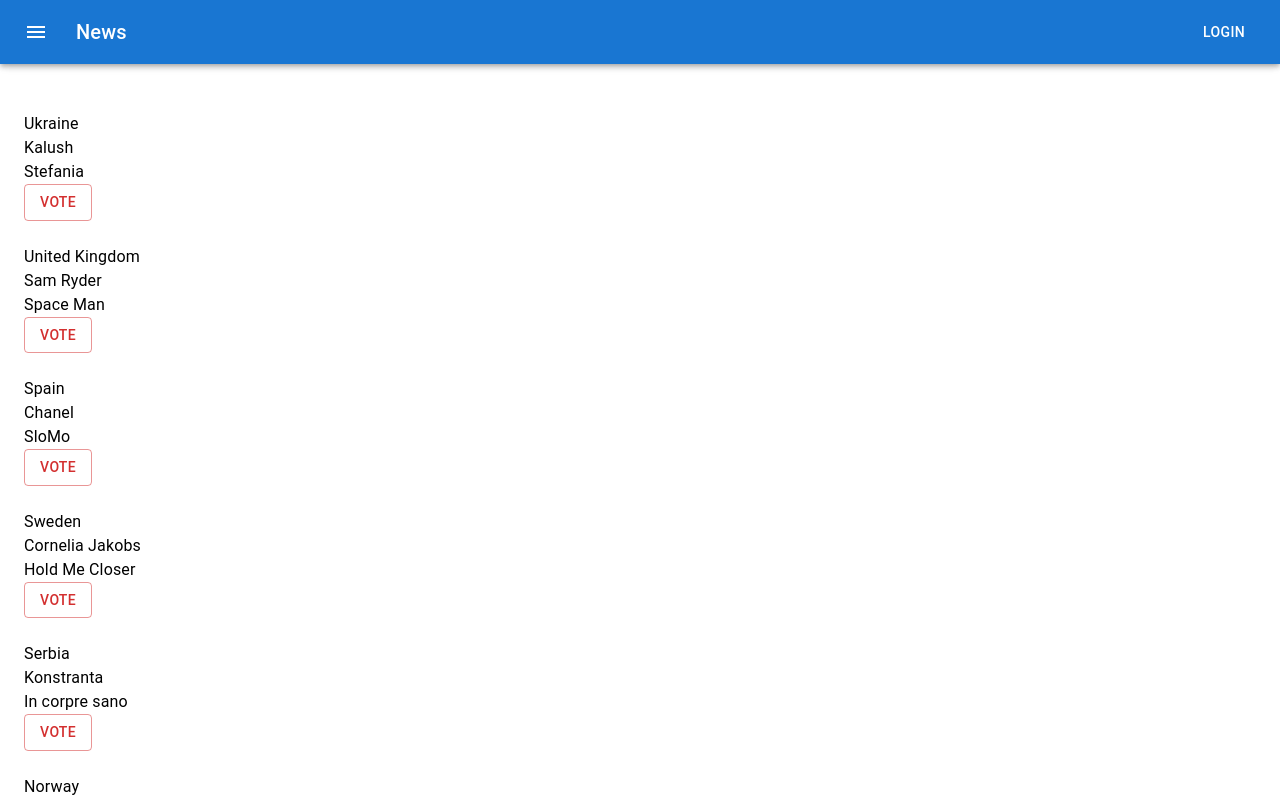
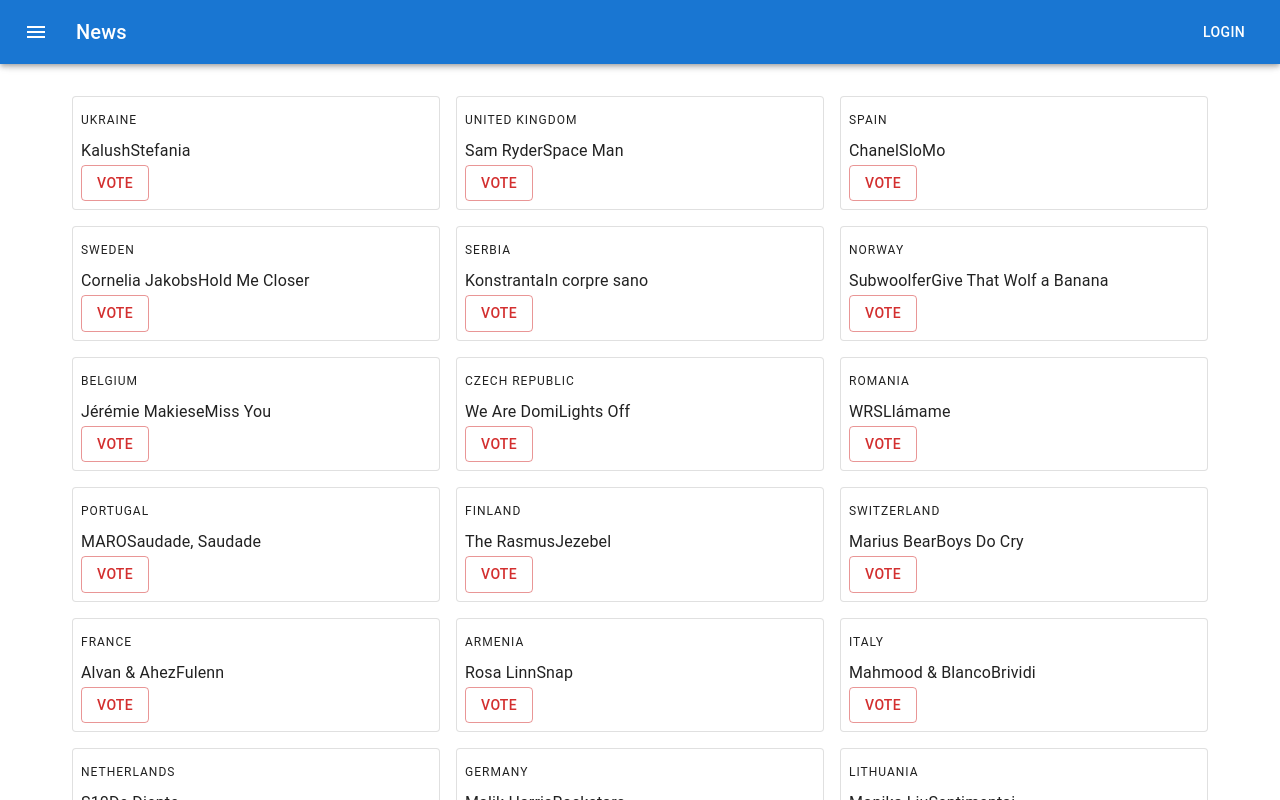
Before and after one commit to vilmis04/eurovision-watching-game-app, a React (Create React App) app: page / in a window 1280 px wide. Shown: the top 800 px of the page. Built offline with nearby package versions, Linux system fonts and the light colour scheme.

Commit message:
FEAT-listCountries | create country list

```diff
--- /dev/null
+++ b/src/components/CountryCard/CountryCard.styles.ts
@@ -0,0 +1,5 @@
+import { Theme } from "@mui/material";
+
+export default ({ spacing }: Theme) => ({
+  card: { padding: spacing(1), height: "100%" },
+});
--- /dev/null
+++ b/src/components/CountryCard/CountryCard.tsx
@@ -0,0 +1,39 @@
+import { Card, Grid, Typography, useTheme } from "@mui/material";
+import VoteButton from "components/VoteButton/VoteButton";
+import useStyles from "./CountryCard.styles";
+
+interface ICountryCardProps {
+  country: string;
+  artist: string;
+  song: string;
+}
+
+const CountryCard: React.FC<ICountryCardProps> = ({
+  country,
+  artist,
+  song,
+}) => {
+  const classes = useStyles(useTheme());
+  return (
+    <Card variant="outlined" sx={classes.card}>
+      <Grid container direction="column">
+        <Grid item>
+          <Typography variant="overline">{country}</Typography>
+        </Grid>
+        <Grid container item>
+          <Grid item>
+            <Typography variant="subtitle1">{artist}</Typography>
+          </Grid>
+          <Grid item>
+            <Typography variant="subtitle1">{song}</Typography>
+          </Grid>
+        </Grid>
+        <Grid item>
+          <VoteButton country={country} />
+        </Grid>
+      </Grid>
+    </Card>
+  );
+};
+
+export default CountryCard;
--- a/src/components/VotingTable/VotingTable.styles.ts
+++ b/src/components/VotingTable/VotingTable.styles.ts
@@ -1,10 +1,16 @@
 import { Theme } from "@mui/material";
 
-export default ({ spacing }: Theme) => ({
+export default ({ spacing, breakpoints }: Theme) => ({
   tableContainer: {
     display: "flex",
     flexDirection: "columns",
     alignItems: "center",
-    paddingTop: spacing(3),
+    padding: spacing(3, 3, 0),
+    maxWidth: 1200,
+    margin: "auto",
+  },
+  card: {
+    padding: spacing(1),
+    height: "100%",
   },
 });
--- a/src/components/VotingTable/VotingTable.tsx
+++ b/src/components/VotingTable/VotingTable.tsx
@@ -2,14 +2,28 @@ import { Grid, useTheme } from "@mui/material";
 import TableEntryRow from "../TableEntryRow/TableEntryRow";
 import useStyles from "./VotingTable.styles";
 import data from "../../mockData/db.json";
+import CountryCard from "components/CountryCard/CountryCard";
 
 const VotingTable = () => {
   const classes = useStyles(useTheme());
 
   return (
-    <Grid container sx={classes.tableContainer}>
-      {data.EV22.map((row) => (
-        <TableEntryRow {...row} key={row.country} />
+    <Grid container spacing={1} sx={classes.tableContainer}>
+      {data.EV22.map((entry) => (
+        <Grid
+          // lg={3}
+          md={4}
+          sm={6}
+          xs={12}
+          key={entry.country}
+          sx={classes.card}
+        >
+          <CountryCard
+            country={entry.country}
+            artist={entry.artist}
+            song={entry.song}
+          />
+        </Grid>
       ))}
     </Grid>
   );
```
